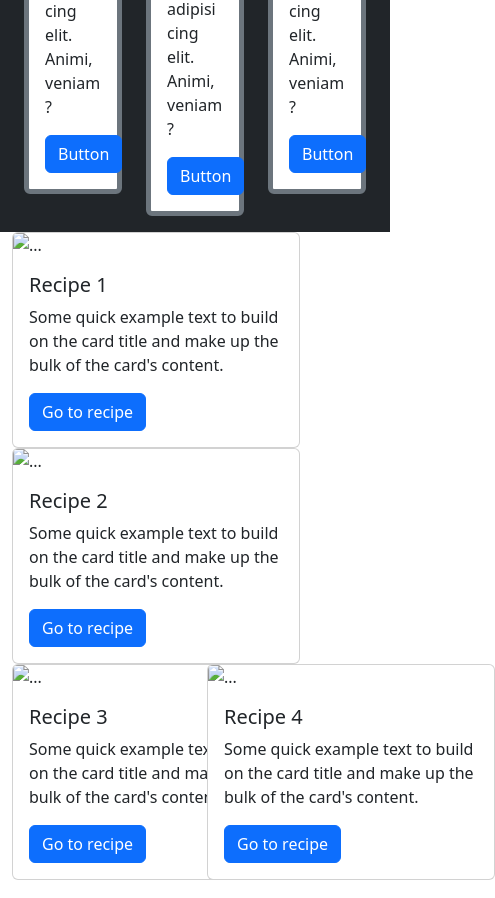
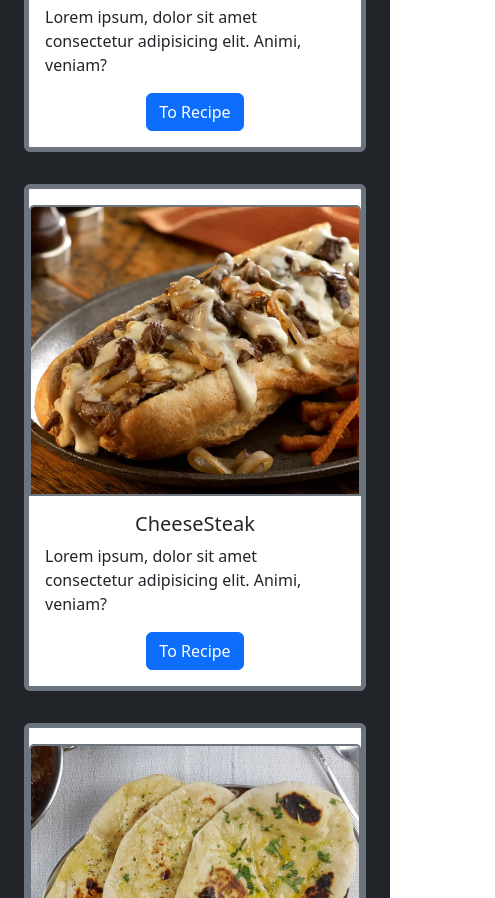
Before and after one commit to cashewcoding/cookbook, a plain HTML site: page index.html in a window 390 px wide. Shown: the part 1048-1946 px from the top of the page, 495 px wide, since content can reach past the window. Drawn offline with nearby package versions, Linux system fonts and the light colour scheme.

Commit message:
home page mobile friendly

```diff
--- a/index.html
+++ b/index.html
@@ -16,7 +16,7 @@
 
 <body>
   <!-- Navigation bar by Priyanka-->
-  <nav class="navbar navbar-expand-sm bg-light justify-content-center sticky-top">
+  <nav class="navbar navbar-expand-sm bg-light justify-content-center md-sticky-top">
     <a class="navbar-brand" href="#">
       <img src="img/bird.jpg" alt="logo" style="width:50px;">
     </a>
@@ -85,39 +85,39 @@
       <h1 class="text-center mt-3"> RECIPES </h1>
       <div class="row ">
         <!-- Recipe 1 -->
-        <div class="col-4">
+        <div class="col-12 col-md-4">
           <div class="card mt-3  mb-3   border border-5 border border-secondary">
             <img src="img\garlicnaan.jpg" class="card-img-top mt-3  border border-2 border border-secondary"
               alt="Fissure in Sandstone" />
-            <div class="card-body">
+            <div class="card-body d-flex flex-column align-items-center">
               <h5 class="card-title text-dark">Garlic Naan</h5>
               <p class="card-text text-dark">
                 Lorem ipsum, dolor sit amet consectetur adipisicing elit. Animi, veniam?</p>
-              <a href="recipe1.html" class="btn btn-primary">Button</a>
+              <a href="recipe1.html" class="btn btn-primary">To Recipe</a>
             </div>
           </div>
         </div>
-        <div class="col-4">
+        <div class="col-12 col-md-4">
           <div class="card mt-3  mb-3  border border-5 border border-secondary">
             <img src="img\Philly-Cheesesteak-47074040.png" class="card-img-top mt-3 border border-2 border border-secondary"
               alt="Fissure in Sandstone" />
-            <div class="card-body">
+            <div class="card-body d-flex flex-column align-items-center">
               <h5 class="card-title text-dark">CheeseSteak</h5>
               <p class="card-text text-dark">
                 Lorem ipsum, dolor sit amet consectetur adipisicing elit. Animi, veniam?</p>
-              <a href="cheeseSteak.html" class="btn btn-primary">Button</a>
+              <a href="cheeseSteak.html" class="btn btn-primary">To Recipe</a>
             </div>
           </div>
         </div>
-        <div class="col-4">
+        <div class="col-12 col-md-4">
           <div class="card mt-3  mb-3  border border-5 border border-secondary">
             <img src="img\garlicnaan.jpg" class="card-img-top mt-3  border border-2 border border-secondary"
               alt="Fissure in Sandstone" />
-            <div class="card-body">
+            <div class="card-body d-flex flex-column align-items-center">
               <h5 class="card-title text-dark">Garlic Naan</h5>
               <p class="card-text text-dark">
                 Lorem ipsum, dolor sit amet consectetur adipisicing elit. Animi, veniam?</p>
-              <a href="recipe1.html" class="btn btn-primary">Button</a>
+              <a href="recipe1.html" class="btn btn-primary">To Recipe</a>
             </div>
           </div>
         </div>
@@ -125,66 +125,8 @@
       </div>
     </div>
   </div>
-  <div class="container d-flex justify-content-center">
-    <div class="row">
-      <div class="col">
-        <div class="card" style="width: 18rem">
-          <img src="img/placeimg_200_200_animals.jpg" class="card-img-top" alt="..." />
-          <div class="card-body">
-            <h5 class="card-title">Recipe 1</h5>
-            <p class="card-text">
-              Some quick example text to build on the card title and make up
-              the bulk of the card's content.
-            </p>
-            <a href="#" class="btn btn-primary">Go to recipe</a>
-          </div>
-        </div>
-      </div>
-      <div class="col">
-        <div class="card" style="width: 18rem">
-          <img src="img/placeimg_200_200_animals.jpg" class="card-img-top" alt="..." />
-          <div class="card-body">
-            <h5 class="card-title">Recipe 2</h5>
-            <p class="card-text">
-              Some quick example text to build on the card title and make up
-              the bulk of the card's content.
-            </p>
-            <a href="#" class="btn btn-primary">Go to recipe</a>
-          </div>
-        </div>
-      </div>
-    </div>
-  </div>
-  <div class="container d-flex justify-content-center">
-    <div class="row">
-      <div class="col-6">
-        <div class="card" style="width: 18rem">
-          <img src="img/placeimg_200_200_animals.jpg" class="card-img-top" alt="..." />
-          <div class="card-body">
-            <h5 class="card-title">Recipe 3</h5>
-            <p class="card-text">
-              Some quick example text to build on the card title and make up
-              the bulk of the card's content.
-            </p>
-            <a href="#" class="btn btn-primary">Go to recipe</a>
-          </div>
-        </div>
-      </div>
-      <div class="col-6">
-        <div class="card" style="width: 18rem">
-          <img src="img/placeimg_200_200_animals.jpg" class="card-img-top" alt="..." />
-          <div class="card-body">
-            <h5 class="card-title">Recipe 4</h5>
-            <p class="card-text">
-              Some quick example text to build on the card title and make up
-              the bulk of the card's content.
-            </p>
-            <a href="#" class="btn btn-primary">Go to recipe</a>
-          </div>
-        </div>
-      </div>
-    </div>
-  </div>
+
+
 
 
     <!-- Footer  changed by priyanka-->
```
